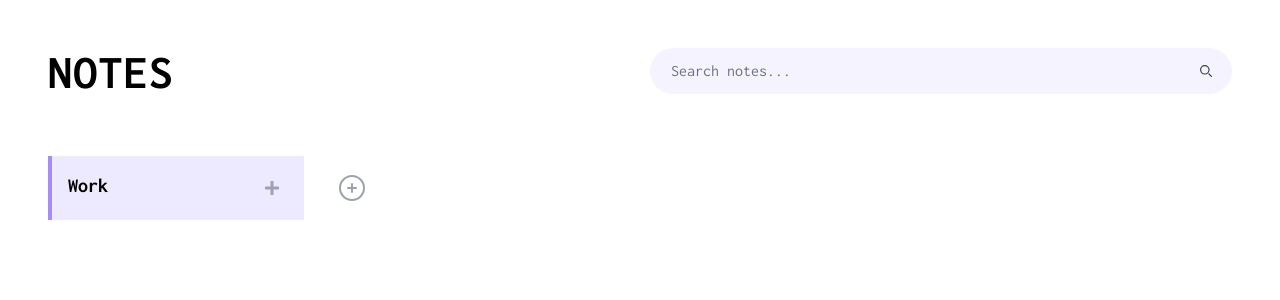
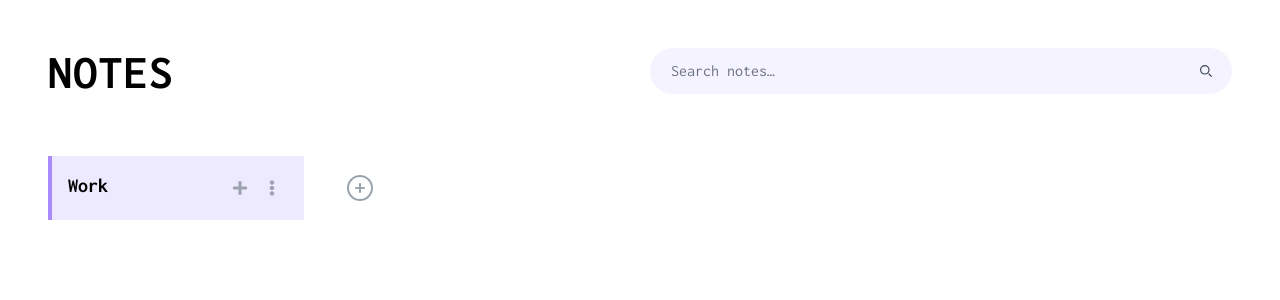
Before and after one commit to mollychen7561/p-notes-app, a Next.js app: page / in a window 1280 px wide. Shown: the top 300 px of the page. Built offline with nearby package versions, Linux system fonts and the light colour scheme.

Commit message:
search function

```diff
--- a/app/components/AddNoteButton.js
+++ b/app/components/AddNoteButton.js
@@ -7,6 +7,7 @@ import { FaPlus } from "react-icons/fa";
 
 const defaultColor = "rgba(0, 0, 0, 0.1)";
 
+// Define the AddNoteButton component
 export default function AddNoteButton({ tabId }) {
   const { addNote } = useContext(NotesContext);
 
--- a/app/components/ClientNotesProvider.js
+++ b/app/components/ClientNotesProvider.js
@@ -1,6 +1,8 @@
 "use client";
 import { NotesProvider } from "./NotesContext";
 
+// Due to use Next.js
+// Use dynamic imports in the component to ensure it only renders on the client side
 export default function ClientNotesProvider({ children }) {
   return <NotesProvider>{children}</NotesProvider>;
 }
--- /dev/null
+++ b/app/components/HomePageCotent.js
@@ -0,0 +1,39 @@
+"use client";
+
+import { useContext } from "react";
+import { NotesContext } from "./NotesContext";
+import SearchBar from "./SearchBar";
+import TabsContainer from "./TabsContainer";
+
+// Place the content of the home page here
+// Place NotesProvider in the outermost layer to ensure that all subcomponents can use the context normally
+export default function HomePageContent() {
+  const { updateSearchTerm, filteredNotes } = useContext(NotesContext);
+
+  return (
+    <div className="w-full h-full">
+      <div className="grid grid-cols-4 gap-5 p-12">
+        <div className="col-span-2">
+          <a href="#" className="text-5xl font-bold tracking-wide bg-white-100">
+            NOTES
+          </a>
+        </div>
+        <div className="col-span-2">
+          <SearchBar onSearch={updateSearchTerm} />
+        </div>
+        <div className="col-span-1 mt-10">
+          <TabsContainer />
+        </div>
+        <div className="col-span-4">
+          {/* Display the filtered notes */}
+          {/* {filteredNotes.map((note) => (
+            <div key={note.id} className="mt-4">
+              <h2 className="text-lg font-bold">{note.tabName}</h2>
+              <p>{note.text}</p>
+            </div>
+          ))} */}
+        </div>
+      </div>
+    </div>
+  );
+}
--- a/app/components/Note.js
+++ b/app/components/Note.js
@@ -73,10 +73,10 @@ export default function Note({ note, tabId }) {
         readOnly={!isEditMode}
         value={text}
         onChange={(e) => setText(e.target.value)}
-        className="caret-slate-500 bg-transparent border-none focus:outline-none w-full h-full resize-none border-transparent focus:border-transparent focus:ring-0"
+        className="px-8 py-10 caret-slate-500 bg-transparent border-none focus:outline-none w-full h-full resize-none border-transparent focus:border-transparent focus:ring-0"
       />
       <div className="footer">
-        <div className="flex justify-evenly p-3">
+        <div className="flex justify-evenly p-2">
           <p className="text-gray-500 pr-4 text-sm font-medium">
             {getDateString(note.timestamp)}
           </p>
--- a/app/components/NotesContext.js
+++ b/app/components/NotesContext.js
@@ -1,5 +1,3 @@
-"use client";
-
 import { createContext, useState, useEffect } from "react";
 
 // Create a new context for managing notes
@@ -17,6 +15,9 @@ export const NotesProvider = ({ children }) => {
     }
     return [{ id: 1, name: "Work", notes: [] }];
   });
+
+  // Define the search term state
+  const [searchTerm, setSearchTerm] = useState("");
 
   // Save tabs to localStorage whenever they change
   useEffect(() => {
@@ -49,7 +50,6 @@ export const NotesProvider = ({ children }) => {
 
   // Function to save changes to a specific note
   const saveNote = (tabId, noteId, text) => {
-    console.log("Saving note:", { tabId, noteId, text });
     const newTabs = tabs.map((tab) =>
       tab.id === tabId
         ? {
@@ -75,7 +75,6 @@ export const NotesProvider = ({ children }) => {
 
   // Function to update the color theme of a specific note
   const updateNoteColor = (tabId, noteId, color) => {
-    console.log("Updating note color:", { tabId, noteId, color });
     const newTabs = tabs.map((tab) =>
       tab.id === tabId
         ? {
@@ -105,6 +104,28 @@ export const NotesProvider = ({ children }) => {
     setTabs(newTabs);
   };
 
+  // Function to update a tab name
+  const updateTabName = (tabId, newName) => {
+    const newTabs = tabs.map((tab) =>
+      tab.id === tabId ? { ...tab, name: newName } : tab
+    );
+    setTabs(newTabs);
+  };
+
+  // Function to update the search term
+  const updateSearchTerm = (term) => {
+    setSearchTerm(term);
+  };
+
+  // Filter notes based on the search term
+  const filteredNotes = tabs.flatMap((tab) =>
+    tab.notes
+      .filter((note) =>
+        note.text.toLowerCase().includes(searchTerm.toLowerCase())
+      )
+      .map((note) => ({ ...note, tabName: tab.name }))
+  );
+
   // Provide the NotesContext value with the necessary functions and state
   return (
     <NotesContext.Provider
@@ -115,7 +136,11 @@ export const NotesProvider = ({ children }) => {
         deleteNote,
         updateNoteColor,
         addTab,
-        deleteTab
+        deleteTab,
+        updateTabName,
+        searchTerm,
+        updateSearchTerm,
+        filteredNotes
       }}
     >
       {children}
--- a/app/components/SearchBar.js
+++ b/app/components/SearchBar.js
@@ -1,7 +1,11 @@
-import React from "react";
+import React, { useState } from "react";
 
+// Define the SearchBar component
 const SearchBar = ({ onSearch }) => {
+  const [searchTerm, setSearchTerm] = useState("");
+
   const handleSearchChange = (e) => {
+    setSearchTerm(e.target.value);
     onSearch(e.target.value);
   };
 
@@ -33,12 +37,12 @@ const SearchBar = ({ onSearch }) => {
           type="search"
           id="search-dropdown"
           className="border-transparent focus:border-transparent focus:ring-0 block p-2.5 pl-5 w-full text-justify text-md text-gray-900 bg-violet-50 rounded-full"
-          placeholder="Search notes..."
-          // onChange={handleSearchChange}
+          placeholder="Search notes…"
+          value={searchTerm}
+          onChange={handleSearchChange}
         />
       </div>
     </div>
   );
 };
-
 export default SearchBar;
--- a/app/components/Tab.js
+++ /dev/null
@@ -1,70 +0,0 @@
-import { useContext } from "react";
-import { NotesContext } from "./NotesContext";
-import Note from "./Note";
-import AddNoteButton from "./AddNoteButton";
-import { FaPlus } from "react-icons/fa";
-
-const TabsContainer = () => {
-  const { tabs, addTab, deleteTab } = useContext(NotesContext);
-
-  return (
-    <div className="grid grid-flow-col gap-4">
-      {tabs.map((tab) => (
-        <Tab key={tab.id} tab={tab} />
-      ))}
-      <AddTabButton addTab={addTab} />
-    </div>
-  );
-};
-
-const Tab = ({ tab }) => {
-  return (
-    <div className="w-64 rounded-lg">
-      <div className="inline flex justify-between p-4 border-l-4 border-violet-400 bg-violet-100">
-        <h3 className="text-xl font-bold">{tab.name}</h3>
-        <AddNoteButton tabId={tab.id} />
-        {/* <DeleteTabButton tabId={tab.id} /> */}
-      </div>
-      <div className="pt-4">
-        <div className="grid grid-cols-1 gap-4">
-          {tab.notes
-            .slice()
-            .reverse()
-            .map((note) => (
-              <div className="col-span-1" key={note.id}>
-                <Note tabId={tab.id} note={note} />
-              </div>
-            ))}
-        </div>
-      </div>
-    </div>
-  );
-};
-
-const AddTabButton = ({ addTab }) => {
-  return (
-    <div className="w-16 flex items-start justify-center">
-      <button
-        onClick={addTab}
-        className="p-4 text-gray-400 hover:text-gray-600 dark:hover:text-gray-300"
-      >
-        <svg
-          xmlns="http://www.w3.org/2000/svg"
-          fill="none"
-          viewBox="0 0 24 24"
-          stroke-width="1.5"
-          stroke="currentColor"
-          class="size-8"
-        >
-          <path
-            stroke-linecap="round"
-            stroke-linejoin="round"
-            d="M12 9v6m3-3H9m12 0a9 9 0 1 1-18 0 9 9 0 0 1 18 0Z"
-          />
-        </svg>
-      </button>
-    </div>
-  );
-};
-
-export default TabsContainer;
--- /dev/null
+++ b/app/components/TabsContainer.js
@@ -0,0 +1,125 @@
+import { useContext, useState } from "react";
+import { NotesContext } from "./NotesContext";
+import Note from "./Note";
+import AddNoteButton from "./AddNoteButton";
+import { FaPlus, FaEllipsisV } from "react-icons/fa";
+import { Popover } from "flowbite-react";
+
+// Define the TabsContainer component
+const TabsContainer = () => {
+  const { tabs, addTab, searchTerm } = useContext(NotesContext);
+
+  return (
+    <div className="grid grid-flow-col gap-6">
+      {tabs.map((tab) => (
+        <Tab key={tab.id} tab={tab} searchTerm={searchTerm} />
+      ))}
+      <AddTabButton addTab={addTab} />
+    </div>
+  );
+};
+
+// Component to display a single tab and its notes
+const Tab = ({ tab, searchTerm }) => {
+  const { deleteTab, updateTabName } = useContext(NotesContext);
+  const [isEditing, setIsEditing] = useState(false);
+  const [newTabName, setNewTabName] = useState(tab.name);
+
+  const handleUpdateTabName = () => {
+    updateTabName(tab.id, newTabName);
+    setIsEditing(false);
+  };
+
+  // Filter the notes in the tab based on the search term
+  const filteredNotes = tab.notes.filter((note) =>
+    note.text.toLowerCase().includes(searchTerm.toLowerCase())
+  );
+
+  return (
+    <div className="w-64 rounded-lg">
+      <div className="inline flex justify-between p-4 border-l-4 border-violet-400 bg-violet-100">
+        {isEditing ? (
+          <input
+            value={newTabName}
+            onChange={(e) => setNewTabName(e.target.value)}
+            onBlur={handleUpdateTabName}
+            onKeyDown={(e) => {
+              if (e.key === "Enter") handleUpdateTabName();
+            }}
+            autoFocus
+            className="border p-1 rounded"
+          />
+        ) : (
+          <h3 className="text-xl font-bold">{tab.name}</h3>
+        )}
+        <div className="flex items-center">
+          <AddNoteButton tabId={tab.id} />
+          <Popover
+            aria-labelledby="tab-options"
+            content={
+              <div className="w-32 text-sm text-gray-500 dark:text-gray-400">
+                <div
+                  className="border-b border-gray-200 bg-gray-100 px-3 py-2 dark:border-gray-600 dark:bg-gray-700 cursor-pointer"
+                  onClick={() => setIsEditing(true)}
+                >
+                  Edit Tab Name
+                </div>
+                <div
+                  className="border-b border-gray-200 bg-gray-100 px-3 py-2 dark:border-gray-600 dark:bg-gray-700 cursor-pointer"
+                  onClick={() => deleteTab(tab.id)}
+                >
+                  Delete Tab
+                </div>
+              </div>
+            }
+          >
+            <button className="p-2 text-gray-400 hover:text-gray-600 dark:hover:text-gray-300">
+              <FaEllipsisV />
+            </button>
+          </Popover>
+        </div>
+      </div>
+      <div className="pt-4">
+        <div className="grid grid-cols-1 gap-2">
+          {filteredNotes
+            .slice()
+            .reverse()
+            .map((note) => (
+              <div className="col-span-1" key={note.id}>
+                <Note tabId={tab.id} note={note} />
+              </div>
+            ))}
+        </div>
+      </div>
+    </div>
+  );
+};
+
+// Component to add a new tab
+const AddTabButton = ({ addTab }) => {
+  return (
+    <div className="w-16 flex items-start justify-center">
+      <button
+        onClick={addTab}
+        className="p-4 text-gray-400 hover:text-violet-400 dark:hover:text-gray-300"
+      >
+        <svg
+          xmlns="http://www.w3.org/2000/svg"
+          fill="none"
+          viewBox="0 0 24 24"
+          stroke-width="1.5"
+          stroke="currentColor"
+          class="size-8"
+        >
+          <path
+            stroke-linecap="round"
+            stroke-linejoin="round"
+            d="M12 9v6m3-3H9m12 0a9 9 0 1 1-18 0 9 9 0 0 1 18 0Z"
+          />
+        </svg>
+      </button>
+    </div>
+  );
+};
+
+export default TabsContainer;
--- a/app/page.js
+++ b/app/page.js
@@ -1,8 +1,7 @@
 "use client";
 
 import { NotesProvider } from "./components/NotesContext";
-import SearchBar from "./components/SearchBar";
-import Tab from "./components/Tab";
+import HomePageContent from "./components/HomePageCotent";
 import dynamic from "next/dynamic";
 
 const ClientNotesProvider = dynamic(
@@ -16,21 +15,7 @@ export default function HomePage() {
   return (
     <ClientNotesProvider>
       <NotesProvider>
-        <div className="w-full h-full">
-          <div className="grid grid-cols-4 gap-5 p-12">
-            <div className="col-span-2">
-              <h1 className="text-5xl font-bold tracking-wide bg-white-100">
-                NOTES
-              </h1>
-            </div>
-            <div className="col-span-2">
-              <SearchBar />
-            </div>
-            <div className="col-span-1 mt-10">
-              <Tab />
-            </div>
-          </div>
-        </div>
+        <HomePageContent />
       </NotesProvider>
     </ClientNotesProvider>
   );
```
